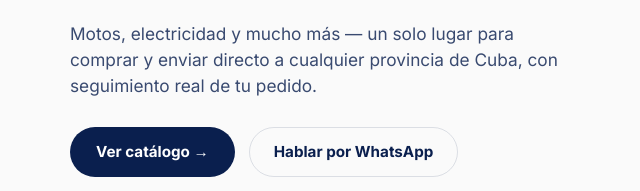
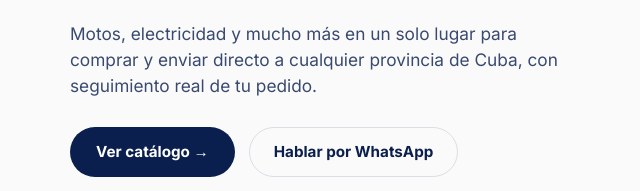
Before and after one commit to caribesport/caribesport.github.io, a plain HTML site: page index.html in a window 1280 px wide. Shown: the part 407-598 px from the top of the page, 4-644 px from the left. Drawn offline with nearby package versions, Linux system fonts and the light colour scheme; a web font is replaced by a local one.

Commit message:
Add files via upload

```diff
--- a/index.html
+++ b/index.html
@@ -313,7 +313,7 @@
     <div>
       <span class="eyebrow">Caribe Sport · Exportación sin límites</span>
       <h1>¿Buscas importar algun producto?<br>Cuente con nosostros Caribe Export</h1>
-      <p class="lead">Motos, electricidad y mucho más — un solo lugar para comprar y enviar directo a cualquier provincia de Cuba, con seguimiento real de tu pedido.</p>
+      <p class="lead">Motos, electricidad y mucho más en un solo lugar para comprar y enviar directo a cualquier provincia de Cuba, con seguimiento real de tu pedido.</p>
       <div class="hero-ctas">
         <a href="catalogo.html" target="_blank" rel="noopener" class="btn-primary">Ver catálogo →</a>
         <a href="https://wa.me/13057212035" target="_blank" rel="noopener" class="btn-secondary">Hablar por WhatsApp</a>
```
